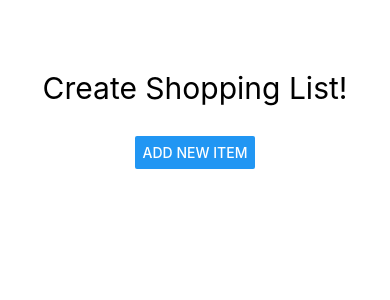
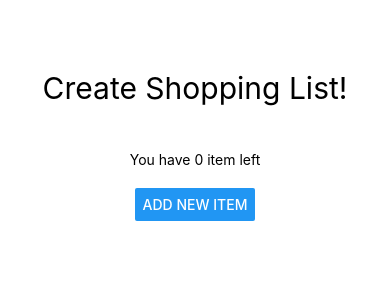
Before and after one commit to skylite21/rn-shoppinglist-proginf, a React Native app: screen / in a window 390 px wide. Shown: the top 300 px of the page. Built offline with nearby package versions, Linux system fonts and the light colour scheme.

Commit message:
listCounter kesz

```diff
--- a/App.js
+++ b/App.js
@@ -2,6 +2,7 @@ import { StatusBar } from 'expo-status-bar';
 import React, { useState, useEffect } from 'react';
 import { StyleSheet, Text, View, Button, TextInput, ScrollView, FlatList } from 'react-native';
 
+import ListCounter from './components/ListCounter';
 import ShoppingListInput from './components/ShoppingListInput';
 import ShoppingListItem from './components/ShoppingListItem';
 
@@ -31,9 +32,11 @@ export default function App() {
   return (
     <View style={styles.container}>
       <Text style={styles.appTitle}>Create Shopping List!</Text>
+      <ListCounter count={shoppingListItems.length} />
       <Button
         title={'Add new item'}
         onPress={() => {
+          // window.alert('ez egy popup');
           setIsAddPopupVisible(true);
         }}
       />
--- /dev/null
+++ b/components/ListCounter.js
@@ -0,0 +1,24 @@
+import React from 'react';
+import { Text, StyleSheet, View } from 'react-native';
+
+const ListCounter = props => {
+  return (
+    <View>
+      <Text style={styles.counter}>
+        You have {props.count} {props.count <= 1 ? 'item' : 'items'} left
+      </Text>
+    </View>
+  );
+};
+
+const styles = StyleSheet.create({
+  counter: {
+    padding: 15,
+    marginBottom: 5,
+    borderRadius: 20,
+    // border radius miatt kell
+    overflow: 'hidden',
+  },
+});
+
+export default ListCounter;
```
